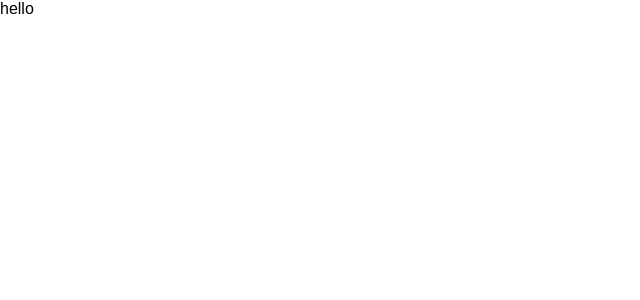
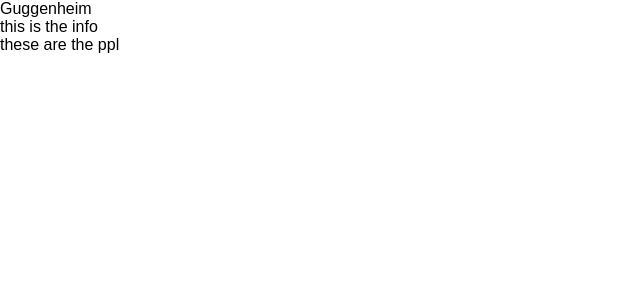
Before and after one commit to dabuzon/darinbuzon.info, a React (Create React App) app: page / in a window 1280 px wide. Shown: the top 300 px of the page, without its empty margins (0-640 px from the left). Built offline with nearby package versions, Linux system fonts and the light colour scheme; the HTML template or start-up script is replaced by a standard one.

Commit message:
FIXED ITgit listgit listgit list

```diff
--- a/src/components/Entry.jsx
+++ b/src/components/Entry.jsx
@@ -6,15 +6,21 @@
   render() {
     return (
       <Container>
-        <Brief brief={this.props.text} />
+        <Brief name={this.props.name} info={this.props.info} ppl={this.props.ppl}/>
         {/* <Image /> */}
       </Container>
     );
   }
 }
 
-export const Brief = (props) => {
-  return <Container>{props.brief}</Container>;
+const Brief = (props) => {
+  return (
+    <Container>
+      <Container>{props.name}</Container>
+      <Container>{props.info}</Container>
+      <Container>{props.ppl}</Container>
+    </Container>
+  );
 };
 
 const Image = () => {};
--- a/src/pages/Home.jsx
+++ b/src/pages/Home.jsx
@@ -10,10 +10,10 @@
     return (
       <Container>
         {/* <Header /> */}
-        <Entry text="hello"/>
-        {/* <Entry />
+        <Entry name="Guggenheim" info="this is the info" ppl="these are the ppl"/>
         <Entry />
-        <Entry /> */}
+        <Entry />
+        <Entry />
       </Container>
     );
   }
```
